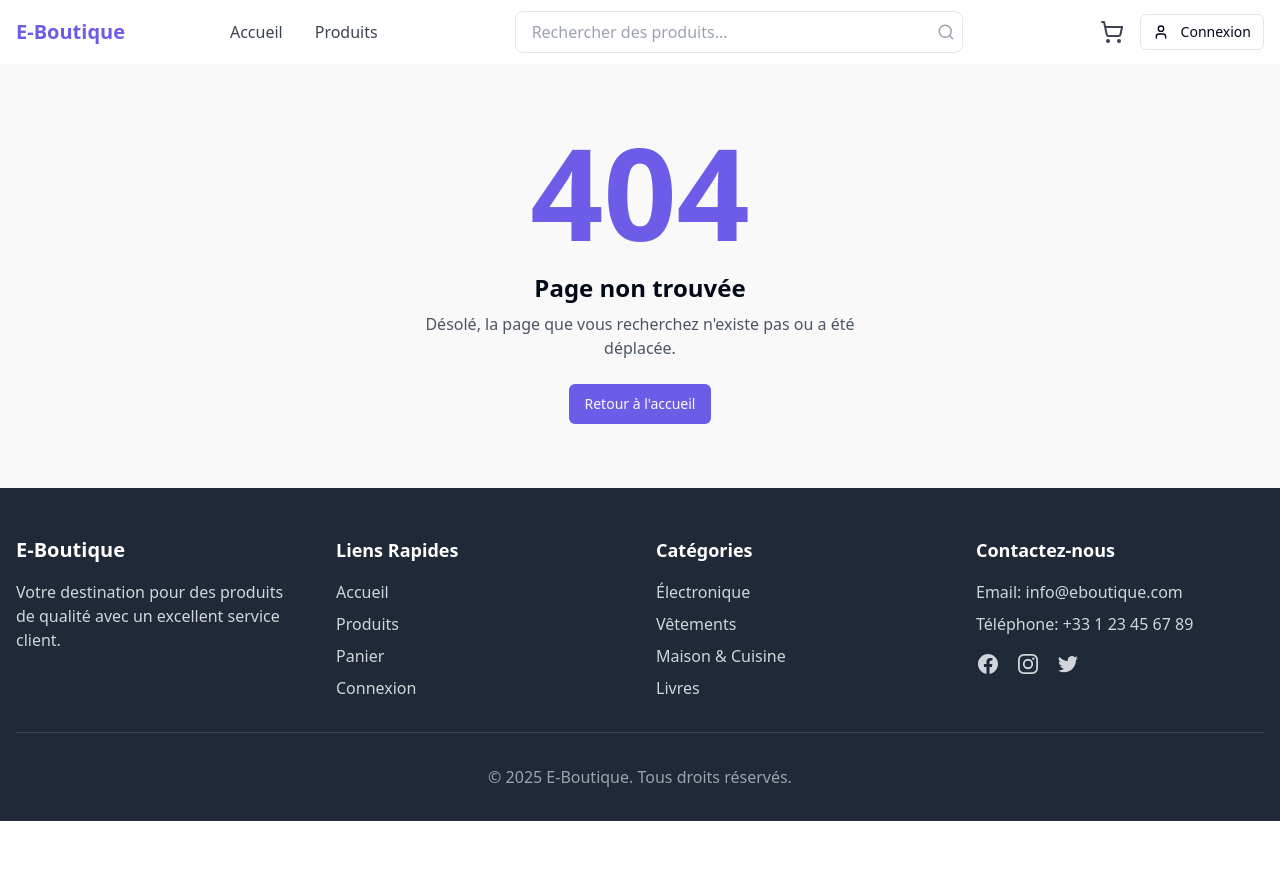
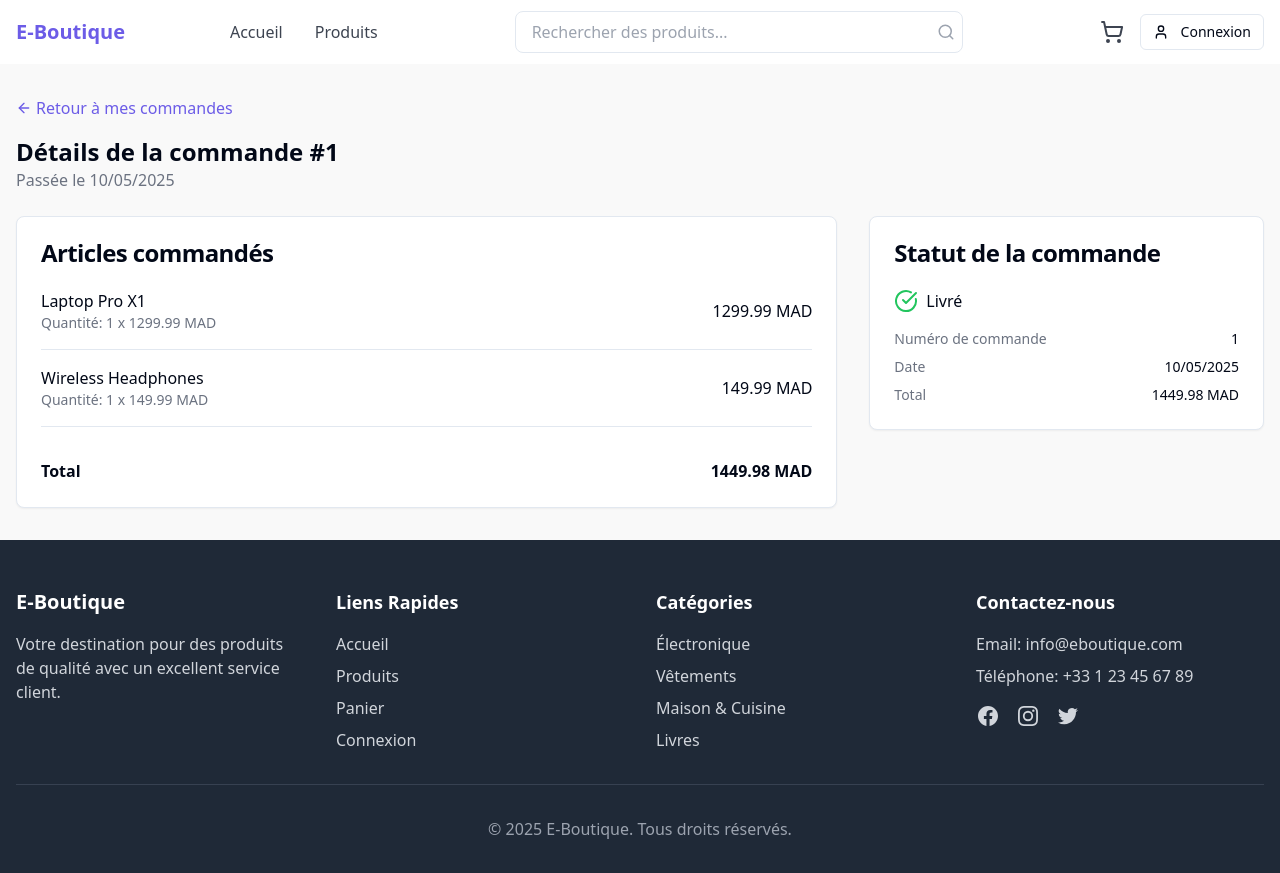
Before and after one commit to yasmineesaid/Projet_Ecomm, a React (Vite) app: page /orders/1 in a window 1280 px wide. Before the commit the page ends 821 px from the top, so only its background shows below. Built offline with nearby package versions, Linux system fonts and the light colour scheme.

Commit message:
Fix frontend and add Moroccan currency
- Ensure all pages, navigation, filters, and authentication work correctly.
- Implement Moroccan currency display (MAD).
- Refactor code for stability and completeness.

```diff
--- a/src/App.tsx
+++ b/src/App.tsx
@@ -16,6 +16,7 @@ import LoginPage from "./pages/LoginPage";
 import RegisterPage from "./pages/RegisterPage";
 import DashboardPage from "./pages/DashboardPage";
 import OrdersPage from "./pages/OrdersPage";
+import OrderDetailPage from "./pages/OrderDetailPage";
 import NotFound from "./pages/NotFound";
 
 const queryClient = new QueryClient();
@@ -37,6 +38,7 @@ const App = () => (
               <Route path="/register" element={<RegisterPage />} />
               <Route path="/dashboard" element={<DashboardPage />} />
               <Route path="/orders" element={<OrdersPage />} />
+              <Route path="/orders/:id" element={<OrderDetailPage />} />
               <Route path="*" element={<NotFound />} />
             </Routes>
           </BrowserRouter>
--- a/src/components/product/ProductCard.tsx
+++ b/src/components/product/ProductCard.tsx
@@ -16,6 +16,11 @@ const ProductCard: React.FC<ProductCardProps> = ({ product }) => {
   const handleAddToCart = (e: React.MouseEvent) => {
     e.preventDefault();
     addToCart(product, 1);
+  };
+
+  // Format price in MAD
+  const formatPrice = (price: number) => {
+    return `${price.toFixed(2)} MAD`;
   };
 
   return (
@@ -44,7 +49,7 @@ const ProductCard: React.FC<ProductCardProps> = ({ product }) => {
           <h3 className="text-lg font-semibold mb-1 text-shop-accent line-clamp-1">{product.name}</h3>
           <p className="text-gray-500 text-sm mb-2 line-clamp-2">{product.description}</p>
           <div className="flex items-center justify-between mt-3">
-            <span className="font-bold text-lg">{product.price.toFixed(2)} €</span>
+            <span className="font-bold text-lg">{formatPrice(product.price)}</span>
             <Button
               onClick={handleAddToCart}
               variant="outline"
--- /dev/null
+++ b/src/pages/OrderDetailPage.tsx
@@ -0,0 +1,155 @@
+
+import React, { useState, useEffect } from 'react';
+import { Link, useParams, useNavigate } from 'react-router-dom';
+import Layout from '@/components/layout/Layout';
+import { orders } from '@/data/mockData';
+import { useAuth } from '@/contexts/AuthContext';
+import { Button } from '@/components/ui/button';
+import {
+  Card,
+  CardContent,
+  CardHeader,
+  CardTitle,
+} from '@/components/ui/card';
+import { ArrowLeft, Package, Truck, Clock, CheckCircle } from 'lucide-react';
+
+const OrderDetailPage = () => {
+  const { id } = useParams<{ id: string }>();
+  const { user } = useAuth();
+  const navigate = useNavigate();
+  const [order, setOrder] = useState(orders.find(o => o.id === Number(id)));
+
+  useEffect(() => {
+    // If order not found or doesn't belong to user, redirect
+    if (!order || (user && order.userId !== user.id)) {
+      navigate('/orders');
+    }
+  }, [order, user, navigate]);
+
+  if (!order) {
+    return (
+      <Layout>
+        <div className="container mx-auto px-4 py-8">
+          <p>Commande non trouvée. <Link to="/orders" className="text-shop-primary hover:underline">Retour</Link></p>
+        </div>
+      </Layout>
+    );
+  }
+
+  const getStatusIcon = () => {
+    switch (order.status) {
+      case 'delivered':
+        return <CheckCircle className="text-green-500" />;
+      case 'shipped':
+        return <Truck className="text-blue-500" />;
+      case 'processing':
+        return <Package className="text-amber-500" />;
+      default:
+        return <Clock className="text-gray-500" />;
+    }
+  };
+
+  const getStatusText = () => {
+    switch (order.status) {
+      case 'delivered':
+        return 'Livré';
+      case 'shipped':
+        return 'Expédié';
+      case 'processing':
+        return 'En traitement';
+      case 'pending':
+        return 'En attente';
+      case 'cancelled':
+        return 'Annulé';
+      default:
+        return order.status;
+    }
+  };
+
+  // Format price in MAD
+  const formatPrice = (price: number) => {
+    return `${price.toFixed(2)} MAD`;
+  };
+
+  return (
+    <Layout>
+      <div className="container mx-auto px-4 py-8">
+        <div className="mb-6">
+          <Link to="/orders" className="flex items-center text-shop-primary hover:underline mb-4">
+            <ArrowLeft size={16} className="mr-1" /> Retour à mes commandes
+          </Link>
+          <h1 className="text-2xl font-bold">Détails de la commande #{order.id}</h1>
+          <p className="text-gray-500">
+            Passée le {new Date(order.date).toLocaleDateString('fr-FR')}
+          </p>
+        </div>
+
+        <div className="grid grid-cols-1 md:grid-cols-3 gap-8">
+          <div className="md:col-span-2">
+            <Card>
+              <CardHeader>
+                <CardTitle>Articles commandés</CardTitle>
+              </CardHeader>
+              <CardContent>
+                <div className="space-y-4">
+                  {order.items.map((item) => (
+                    <div
+                      key={item.productId}
+                      className="flex justify-between items-center border-b pb-4"
+                    >
+                      <div>
+                        <h3 className="font-medium">{item.productName}</h3>
+                        <p className="text-sm text-gray-500">
+                          Quantité: {item.quantity} x {formatPrice(item.price)}
+                        </p>
+                      </div>
+                      <div className="font-medium">
+                        {formatPrice(item.price * item.quantity)}
+                      </div>
+                    </div>
+                  ))}
+
+                  <div className="flex justify-between pt-4 font-semibold">
+                    <span>Total</span>
+                    <span>{formatPrice(order.total)}</span>
+                  </div>
+                </div>
+              </CardContent>
+            </Card>
+          </div>
+
+          <div>
+            <Card>
+              <CardHeader>
+                <CardTitle>Statut de la commande</CardTitle>
+              </CardHeader>
+              <CardContent>
+                <div className="flex items-center gap-2 mb-4">
+                  {getStatusIcon()}
+                  <span className="font-medium">{getStatusText()}</span>
+                </div>
+
+                <div className="space-y-2 text-sm">
+                  <div className="flex justify-between">
+                    <span className="text-gray-500">Numéro de commande</span>
+                    <span>{order.id}</span>
+                  </div>
+                  <div className="flex justify-between">
+                    <span className="text-gray-500">Date</span>
+                    <span>{new Date(order.date).toLocaleDateString('fr-FR')}</span>
+                  </div>
+                  <div className="flex justify-between">
+                    <span className="text-gray-500">Total</span>
+                    <span>{formatPrice(order.total)}</span>
+                  </div>
+                </div>
+              </CardContent>
+            </Card>
+          </div>
+        </div>
+      </div>
+    </Layout>
+  );
+};
+
+export default OrderDetailPage;
--- a/src/pages/OrdersPage.tsx
+++ b/src/pages/OrdersPage.tsx
@@ -20,6 +20,11 @@ const OrdersPage = () => {
 
   // Filter orders for the current user
   const userOrders = user ? orders.filter(order => order.userId === user.id) : [];
+
+  // Format price in MAD
+  const formatPrice = (price: number) => {
+    return `${price.toFixed(2)} MAD`;
+  };
 
   if (userOrders.length === 0) {
     return (
@@ -78,7 +83,7 @@ const OrdersPage = () => {
                   <TableCell className="font-medium">{order.id}</TableCell>
                   <TableCell>{new Date(order.date).toLocaleDateString('fr-FR')}</TableCell>
                   <TableCell>{order.items.length} articles</TableCell>
-                  <TableCell>{order.total.toFixed(2)} €</TableCell>
+                  <TableCell>{formatPrice(order.total)}</TableCell>
                   <TableCell>
                     <span className={`px-2 py-1 rounded-full text-xs font-medium ${
                       order.status === 'delivered'
--- a/src/pages/ProductsPage.tsx
+++ b/src/pages/ProductsPage.tsx
@@ -11,17 +11,21 @@ const ProductsPage = () => {
   const categorySlug = searchParams.get('category');
 
   const [pageTitle, setPageTitle] = useState('Tous les produits');
+  const [filteredProducts, setFilteredProducts] = useState(products);
 
   useEffect(() => {
     if (categorySlug) {
       const category = categories.find(c => c.slug === categorySlug);
       if (category) {
         setPageTitle(`Catégorie : ${category.name}`);
+        setFilteredProducts(products.filter(p => p.category === categorySlug));
       } else {
         setPageTitle('Tous les produits');
+        setFilteredProducts(products);
       }
     } else {
       setPageTitle('Tous les produits');
+      setFilteredProducts(products);
     }
   }, [categorySlug]);
 
@@ -31,7 +35,7 @@ const ProductsPage = () => {
         <div className="flex flex-wrap justify-between items-center mb-8">
           <h1 className="text-2xl font-bold">{pageTitle}</h1>
           <div className="text-sm text-gray-500 mt-2 md:mt-0">
-            Affichage de {products.length} produits
+            Affichage de {filteredProducts.length} produits
           </div>
         </div>
 
@@ -62,7 +66,7 @@ const ProductsPage = () => {
 
           {/* Main content */}
           <div className="flex-1">
-            <ProductGrid products={products} />
+            <ProductGrid products={filteredProducts} />
           </div>
         </div>
       </div>
```
